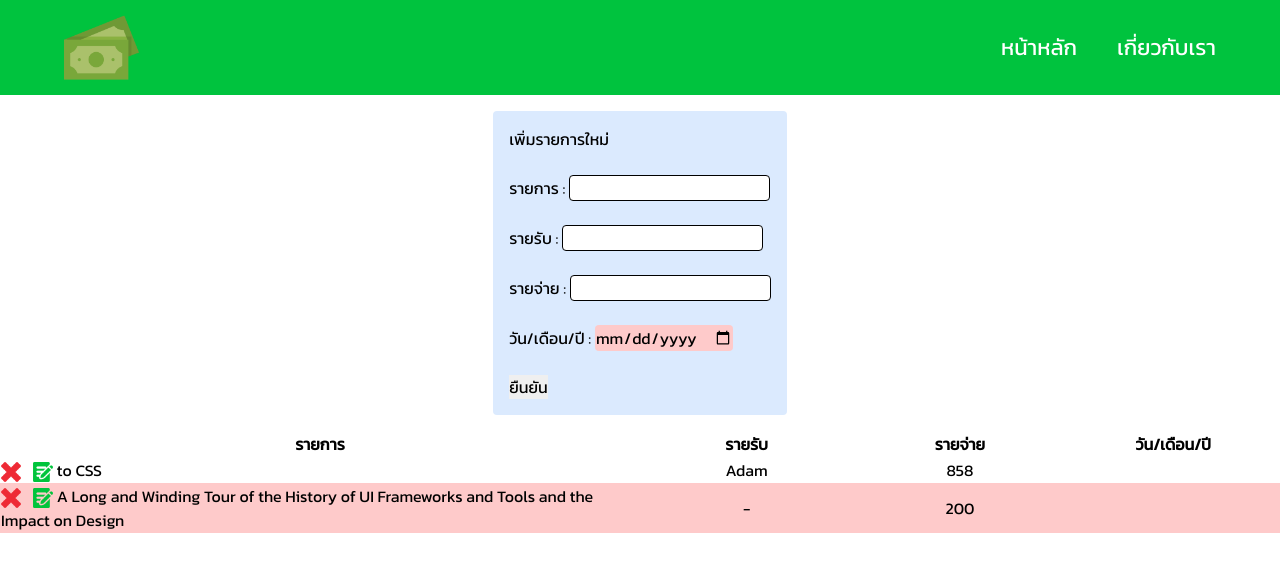
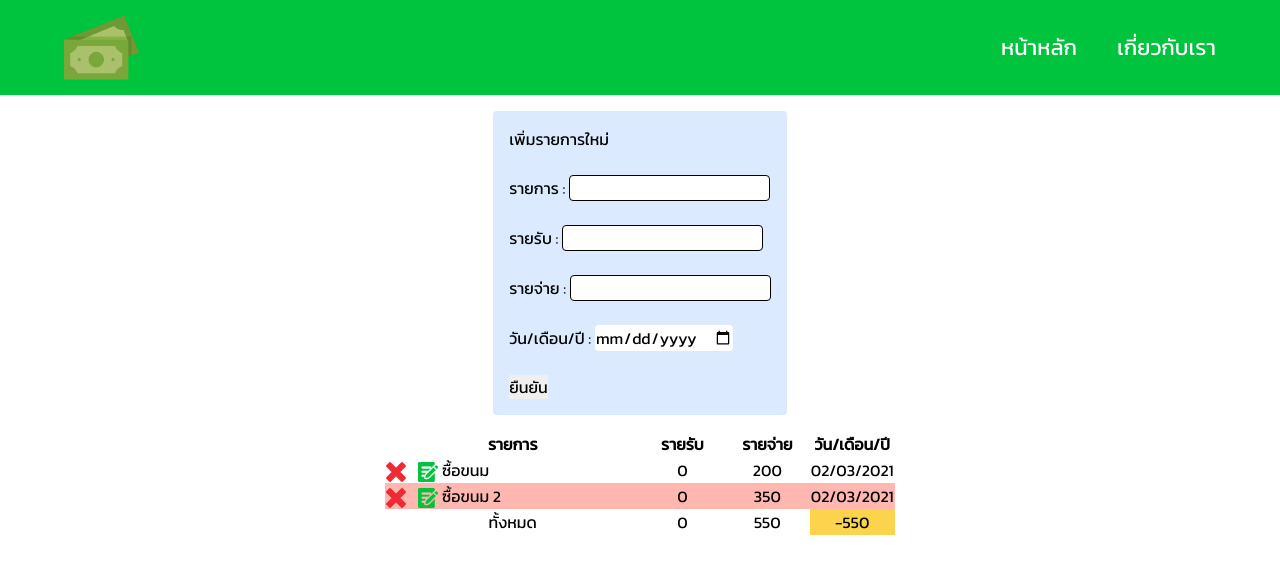
Before and after one commit to lengleng9090/INT203_62130500034_Groupwork_SPA, a Vue app: page / in a window 1280 px wide. Shown: the top 574 px of the page. Built offline with nearby package versions, Linux system fonts and the light colour scheme; data requests are answered from the project's data file.

Commit message:
62130500034 [UPDATE]change name Form.vue to Table.vue & [ADD]RESTAPI Get method

```diff
--- a/db.json
+++ b/db.json
@@ -6,6 +6,13 @@
       "receivable": 0,
       "payable": 200,
       "date": "02/03/2021"
+    },
+    {
+      "id": 2,
+      "description" : "ซื้อขนม 2",
+      "receivable": 0,
+      "payable": 350,
+      "date": "02/03/2021"
     }
   ]
 }
--- a/public/index.html
+++ b/public/index.html
@@ -4,10 +4,10 @@
     <meta charset="utf-8">
     <meta http-equiv="X-UA-Compatible" content="IE=edge">
     <meta name="viewport" content="width=device-width,initial-scale=1.0">
-    <link rel="icon" href="<%= BASE_URL %>favicon.ico">
+    <link rel="icon" href="./img/icon.png">
     <link rel="preconnect" href="https://fonts.gstatic.com">
     <link href="https://fonts.googleapis.com/css2?family=Kanit&display=swap" rel="stylesheet">
-    <title><%= htmlWebpackPlugin.options.title %></title>
+    <title>บันทึกรายรับรายจ่าย</title>
   </head>
   <body>
     <noscript>
--- a/src/components/Form.vue
+++ /dev/null
@@ -1,12 +0,0 @@
-<template>
-    <div class="inline-block"/>
-    <form class="space-y-6 m-4 p-4 inline-block bg-blue-100 rounded">
-      <h1>เพิ่มรายการใหม่</h1>
-      <p>รายการ : <input type="text" class="border border-black rounded" /></p>
-      <p>รายรับ : <input type="text" class="border border-black rounded" /></p>
-      <p>รายจ่าย : <input type="text" class="border border-black rounded" /></p>
-      <p>วัน/เดือน/ปี : <input class="bg-red-200 rounded" type="date" /></p>
-      <input type="submit" value="ยืนยัน" />
-    </form>
-    <div class="inline-block"/>
-</template>
--- /dev/null
+++ b/src/components/Table.vue
@@ -0,0 +1,85 @@
+<template>
+  <table class="table-fixed mx-auto p-5">
+    <thead>
+      <tr>
+        <th class="w-1/2 ...">รายการ</th>
+        <th class="w-1/6 ...">รายรับ</th>
+        <th class="w-1/6 ...">รายจ่าย</th>
+        <th class="w-1/6 ...">วัน/เดือน/ปี</th>
+      </tr>
+    </thead>
+    <tbody>
+      <tr v-for="result in results" :key="result.id">
+        <td class="space-x-3">
+          <button>
+            <img
+              src="../../public/img/unchecked.png"
+              width="20"
+              class="inline-block"
+            />
+          </button>
+          <button>
+            <img
+              src="../../public/img/edit.png"
+              width="20"
+              class="inline-block"
+            />
+          </button>
+          {{ result.description }}
+        </td>
+        <td id="tdcontent">{{ result.receivable }}</td>
+        <td id="tdcontent">{{ result.payable }}</td>
+        <td id="tdcontent">{{ result.date }}</td>
+      </tr>
+      <tr>
+        <td style="text-align: center">ทั้งหมด</td>
+        <td id="tdcontent">{{ totalReceivable }}</td>
+        <td id="tdcontent">{{ totalPayable }}</td>
+        <td id="tdcontent" class="bg-yellow-300">{{ calculatedTotal }}</td>
+      </tr>
+    </tbody>
+  </table>
+</template>
+<script>
+export default {
+  name: "Form",
+  props: {
+    results: {
+      type: Array,
+    },
+  },
+  data() {
+    return {
+
+    };
+  },
+  computed: {
+    totalPayable: function () {
+      let total = 0;
+      for (let i = 0; i < this.results.length; i++) {
+        total += this.results[i].payable;
+      }
+      return total;
+    },
+    totalReceivable: function () {
+      let total = 0;
+      for (let i = 0; i < this.results.length; i++) {
+        total += this.results[i].receivable;
+      }
+      return total;
+    },
+    calculatedTotal: function () {
+      return this.totalReceivable - this.totalPayable;
+    },
+  },
+};
+
+</script>
+<style scoped>
+#tdcontent {
+  text-align: center;
+}
+tr:nth-child(even) {
+  background-color: #ffb7af;
+}
+</style>
--- a/src/views/Home.vue
+++ b/src/views/Home.vue
@@ -1,64 +1,47 @@
 <template>
   <navigation-bar />
   <div class="flex justify-between">
-    <Form/>
+    <div class="inline-block"/>
+    <form class="space-y-6 m-4 p-4 inline-block bg-blue-100 rounded">
+      <h1>เพิ่มรายการใหม่</h1>
+      <p>รายการ : <input type="text" class="border border-black rounded" /></p>
+      <p>รายรับ : <input type="text" class="border border-black rounded" /></p>
+      <p>รายจ่าย : <input type="text" class="border border-black rounded" /></p>
+      <p>วัน/เดือน/ปี : <input class="bg-white rounded" type="date" /></p>
+      <input type="submit" value="ยืนยัน" />
+    </form>
+    <div class="inline-block"/>
   </div>
-  <table class="table-fixed mx-auto p-5">
-    <thead>
-      <tr>
-        <th class="w-1/2 ...">รายการ</th>
-        <th class="w-1/6 ...">รายรับ</th>
-        <th class="w-1/6 ...">รายจ่าย</th>
-        <th class="w-1/6 ...">วัน/เดือน/ปี</th>
-      </tr>
-    </thead>
-    <tbody>
-      <tr>
-        <td class="space-x-3">
-          <button>
-          <img src="../../public/img/unchecked.png" width="20" class="inline-block">
-          </button>
-          <button>
-          <img src="../../public/img/edit.png" width="20" class="inline-block">
-          </button>
-          to CSS
-          </td>
-        <td id="tdcontent">Adam</td>
-        <td id="tdcontent">858</td>
-        <td id="tdcontent"></td>
-      </tr>
-      <tr class="bg-red-200">
-        <td class="space-x-3">
-          <button>
-          <img src="../../public/img/unchecked.png" width="20" class="inline-block">
-          </button>
-          <button>
-          <img src="../../public/img/edit.png" width="20" class="inline-block">
-          </button>
-          A Long and Winding Tour of the History of UI Frameworks and Tools and
-          the Impact on Design
-        </td>
-        <td id="tdcontent">-</td>
-        <td id="tdcontent">200</td>
-        <td id="tdcontent"></td>
-      </tr>
-    </tbody>
-  </table>
+
+  <Table :results="results" />
 </template>
 
 <script>
-// @ is an alias to /src
-import Form from '@/components/Form.vue'
+import Table from "@/components/Table.vue";
 
 export default {
   name: "Home",
   components: {
-    Form
+    Table,
+  },
+  data() {
+    return {
+      results: [],
+    };
+  },
+  methods: {
+    async getData() {
+      try {
+        const response = await fetch("http://localhost:5000/Ledger");
+        const data = await response.json();
+        return data;
+      } catch (error) {
+        console.log(error);
+      }
+    },
+  },
+  async created() {
+    this.results = await this.getData();
   },
 };
 </script>
-<style scoped>
-#tdcontent {
-  text-align: center;
-}
-</style>
```
